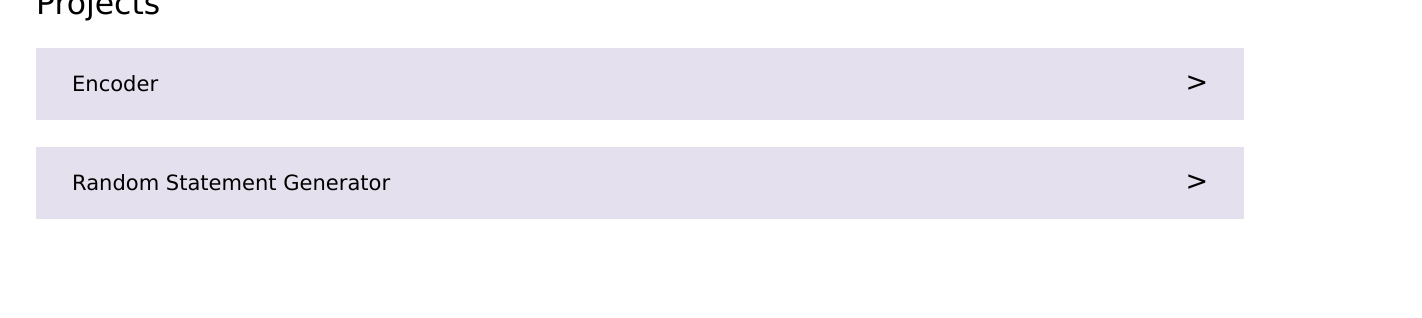
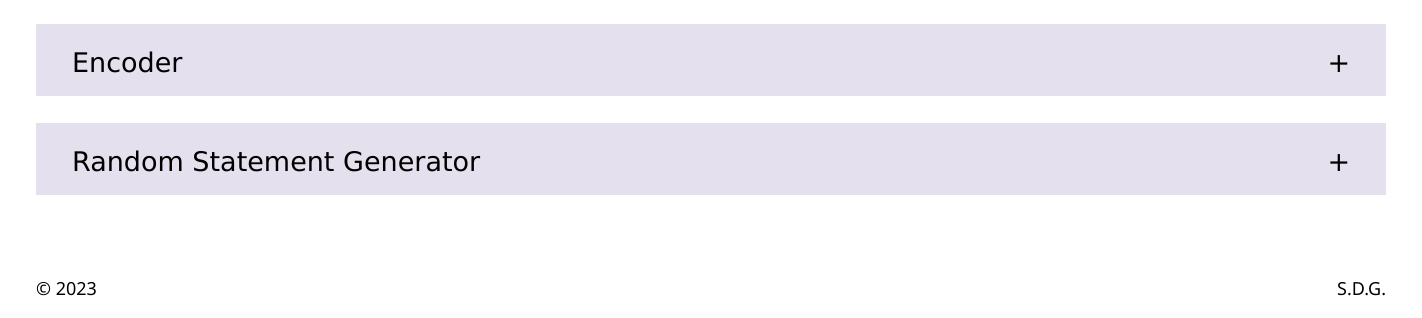
Before and after one commit to C-Bohling/portfolio, a plain HTML site: page index.html in a window 1280 px wide. Shown: the part 482-800 px from the top of the page, 1422 px wide, since content can reach past the window. Drawn offline with Linux system fonts and the light colour scheme.

Commit message:
make collapsible buttons interactive

```diff
--- a/index.html
+++ b/index.html
@@ -8,7 +8,7 @@
     <link rel="stylesheet" href="reset.css">
     <link rel="stylesheet" href="style.css">
     <title>Caleb Bohling</title>
-    <script src="script.js"></script>
+    <script src="script.js" defer></script>
 </head>
 <body>
     <header>
@@ -63,12 +63,9 @@
             <h2>Projects</h2>
             <div id="projects">
                 <div class="project" id="encoder">
-                    <div class="flex expand-header">
-                        <h3>Encoder</h3>
-                        <span class="chevron">></span>
-                    </div>
-
+                    <button type="button" class="expand-header">Encoder</button>
                     <div class="project-about">
+                        <div class="project-about-container">
                             <p>
                                 This simple web app can encode and decode your
                                 secret messages! (not actually secure) My friend
@@ -80,12 +77,11 @@
                             </a>
                         </div>
                     </div>
+                </div>
                 <div class="project" id="random-statement">
-                    <div class="flex expand-header">
-                        <h3>Random Statement Generator</h3>
-                        <span class="chevron">></span>
-                    </div>
+                    <button type="button" class="expand-header">Random Statement Generator</button>
                     <div class="project-about">
+                        <div class="project-about-container">
                             <p>
                                 This simple web app generates a random sentence at
                                 the click of the mouse. This was the first project
@@ -97,9 +93,15 @@
                                 Random Statement Generator - Github
                             </a>
                         </div>
+
+                    </div>
                 </div>
             </div>
         </section>
     </main>
+    <footer>
+        <p>© 2023</p>
+        <p class="align-right">S.D.G.</p>
+    </footer>
 </body>
 </html>
--- a/script.js
+++ b/script.js
@@ -0,0 +1,17 @@
+function expand(event) {
+    console.log('expanding');
+    const about = event.target.nextElementSibling;
+    event.target.classList.toggle('active');
+    if (about.style.maxHeight) {
+        about.style.maxHeight = null;
+    } else {
+        about.style.maxHeight = about.scrollHeight + 'px';
+    }
+}
+
+const expandHeaders = document.getElementsByClassName('expand-header');
+console.log(expandHeaders);
+
+for (let header of expandHeaders) {
+    header.onclick = expand;
+}
--- a/style.css
+++ b/style.css
@@ -7,6 +7,7 @@ body {
     height:100%;
     display:grid;
     grid-template-rows: 4rem 1fr;
+    overflow-y: overlay;
 }
 
 main {
@@ -118,27 +119,47 @@ header li a:hover {
     }
 }
 
-.expand-header{
+.expand-header {
     background-color: rgb(228, 224, 237);
     height: 4rem;
     padding: 1.25rem 2rem;
-    justify-content: space-between;
     margin-top: 1.5rem;
+    cursor: pointer;
+    transition: 0.2s ease-in-out;
+    font-family: Verdana, Geneva, Tahoma, sans-serif;
+    font-size: 1.5rem;
+    border: none;
+    width: 100%;
+    text-align: left;
 }
 
-.chevron {
-    position: relative;
-    bottom: 0.25rem;
-    font-size: 1.5rem;
-    vertical-align: bottom;
-    font-weight: 400;
-    user-select: none;
+.expand-header::after {
+    color: black;
+    content: '\00002B';
+    float: right;
+    vertical-align: text-bottom;
+}
+
+.active {
+    background-color: darkgray;
+    transition: 0.2s ease-in-out;
+}
+
+.active::after {
+    content: '\002212';
+    transition: 0.2s ease-in-out;
 }
 
 .project-about {
-    display: none;
-    padding: 1.25rem 2rem;
-    border: 2px solid darkgray;
+    max-height: 0;
+    overflow: hidden;
+    /* display: none; */
+    transition: 0.2s ease-in-out;
+}
+
+.project-about-container {
+    padding: 1.5rem 2rem;
+    border: darkgray solid 0.125rem;
 }
 
 .platform-logo {
@@ -164,3 +185,17 @@ header li a:hover {
 #contact-container h1 {
     text-align: center;
 }
+
+footer {
+    width: 79rem;
+    padding: 0 2rem;
+    margin: 0 auto;
+}
+
+footer p {
+    display: inline;
+}
+
+.align-right {
+    float: right;
+}
```
Lines whose indentation alone changed are shown as unchanged.
